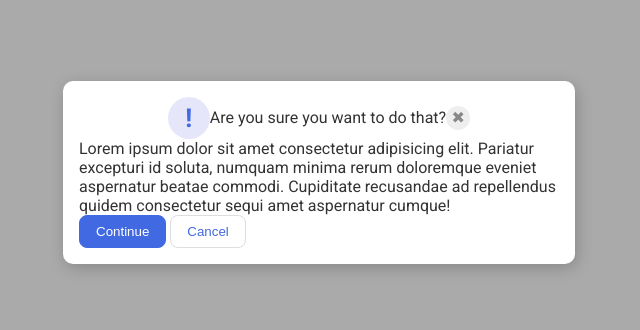
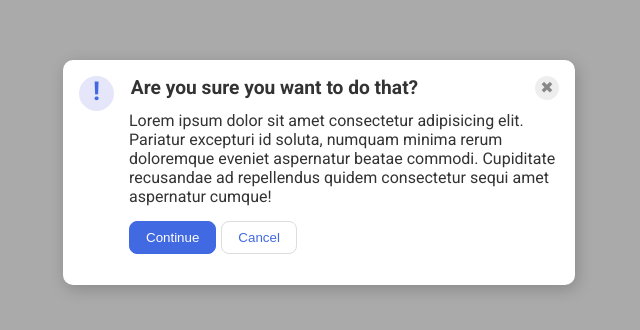
Before and after one commit to AliceCousland/CSS-Basics, a plain HTML site: page Flex/05flex-modal/index.html in a window 1280 px wide. Shown: the part 228-558 px from the top of the page, without its empty margins (321-961 px from the left). Drawn offline with Linux system fonts and the light colour scheme.

Commit message:
exercise 5 flex

```diff
--- a/Flex/05flex-modal/index.html
+++ b/Flex/05flex-modal/index.html
@@ -13,8 +13,9 @@
     <div class="header">Are you sure you want to do that?</div>
     <div class="close-button">✖</div> </span>
     <div class="text">Lorem ipsum dolor sit amet consectetur adipisicing elit. Pariatur excepturi id soluta, numquam minima rerum doloremque eveniet aspernatur beatae commodi. Cupiditate recusandae ad repellendus quidem consectetur sequi amet aspernatur cumque!</div>
+    <span class="button">
     <button class="continue">Continue</button>
-    <button class="cancel">Cancel</button>
+    <button class="cancel">Cancel</button> </span>
   </div>
 </body>
 </html>
--- a/Flex/05flex-modal/style.css
+++ b/Flex/05flex-modal/style.css
@@ -23,25 +23,33 @@ body {
   padding: 16px
 }
 
+/* makes ! and header and >X< be on the same line */
+.top {
+  display: flex;
+  align-items: flex-start;
+  justify-content: space-between;
+  align-content: space-between;
+  flex-direction: row;
+  flex-wrap: wrap;
+}
+
 .icon {
   color: royalblue;
   font-size: 26px;
   font-weight: 700;
+  text-align:center;
   background: lavender;
-  width: 42px;
-  height: 42px;
+  width: 35px;
+  height: 35px;
   border-radius: 50%;
-  border-color: ;
-  display: flex;
-  align-items: center;
-  justify-content: center;
 }
 
-.top {
-    display: flex;
-    align-items: center;
-    justify-content: center;
+.header {
+  font-weight: bold;
+  font-size: larger;
+  padding-right: 100px;
 }
+
 .close-button {
   background: #eee;
   border-radius: 50%;
@@ -53,6 +61,19 @@ body {
   display: flex;
   align-items: center;
   justify-content: center;
+}
+
+.text {
+  display: inline-flex;
+  text-align: left;
+  padding-left: 50px;
+}
+
+.button {
+  display: inline-flex;
+  margin: 15px;
+  padding-left: 35px;
+  gap: 5px;
 }
 
 button {
```
